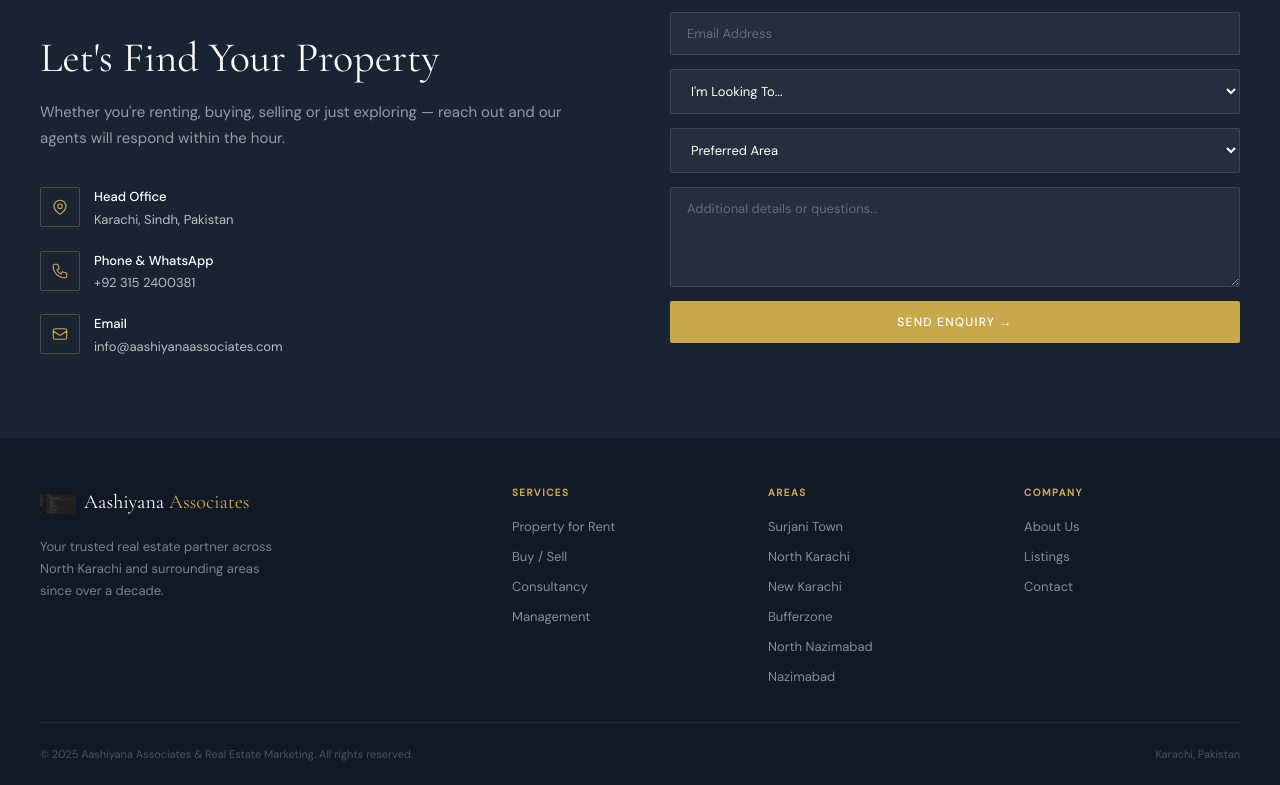
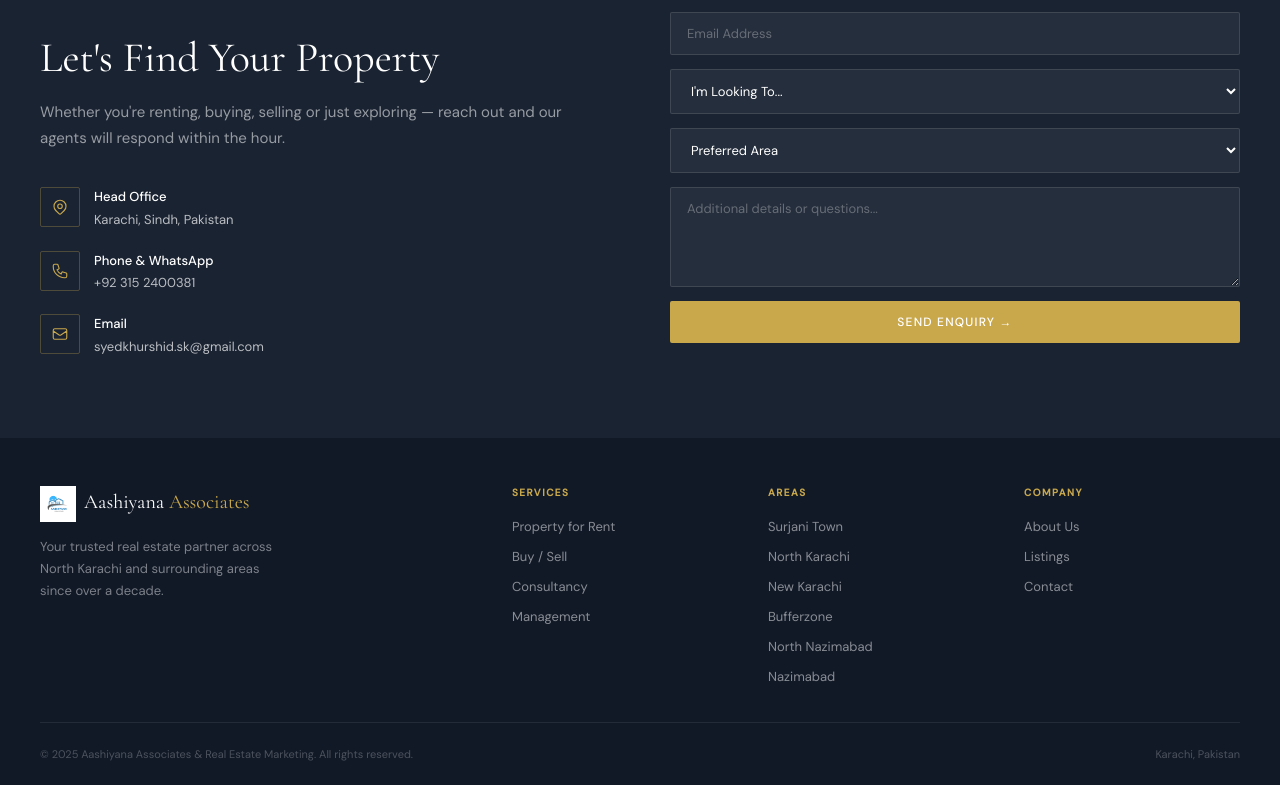
Before and after one commit to junaid-khurshid/aashiyana-website, a Next.js app: page / in a window 1280 px wide. Shown: the part 4244-5029 px from the top of the page. Built offline with nearby package versions, Linux system fonts and the light colour scheme.

Commit message:
changed the logo and email address

```diff
--- a/app/layout.tsx
+++ b/app/layout.tsx
@@ -1,33 +1,20 @@
 import type { Metadata } from "next";
-import { Geist, Geist_Mono } from "next/font/google";
 import "./globals.css";
 
-const geistSans = Geist({
-  variable: "--font-geist-sans",
-  subsets: ["latin"],
-});
-
-const geistMono = Geist_Mono({
-  variable: "--font-geist-mono",
-  subsets: ["latin"],
-});
-
 export const metadata: Metadata = {
-  title: "Create Next App",
-  description: "Generated by create next app",
+  title: "Aashiyana Associates & Real Estate Marketing – Karachi",
+  description: "Trusted real estate agency in North Karachi. Buy, sell, rent properties in Surjani, North Karachi, New Karachi, Bufferzone, Shadman, North Nazimabad and Nazimabad.",
+  keywords: "real estate karachi, property for rent karachi, house for sale north karachi, surjani town property",
 };
 
 export default function RootLayout({
   children,
-}: Readonly<{
+}: {
   children: React.ReactNode;
-}>) {
+}) {
   return (
-    <html
-      lang="en"
-      className={`${geistSans.variable} ${geistMono.variable} h-full antialiased`}
-    >
-      <body className="min-h-full flex flex-col">{children}</body>
+    <html lang="en">
+      <body>{children}</body>
     </html>
   );
 }
--- a/app/page.tsx
+++ b/app/page.tsx
@@ -19,7 +19,7 @@ export default function Home() {
       <header>
         <nav>
           <a href="#" className="nav-logo">
-            <Image src="/logo.png" alt="Aashiyana Associates logo" width={44} height={44} style={{ objectFit:"contain", marginRight:"10px" }} />
+            <Image src="/logo.png" alt="Aashiyana Associates logo" width={44} height={44} style={{ objectFit: "contain", marginRight: "10px" }} />
             Aashiyana <em>Associates</em>
           </a>
           <ul className="nav-links">
@@ -260,7 +260,7 @@ export default function Home() {
             ].map((listing, i) => (
               <div className="listing-card" key={i}>
                 <div className="listing-img">
-                  <Image src={listing.img} alt={listing.title} width={400} height={200} style={{ width:"100%", height:"200px", objectFit:"cover", display:"block" }} />
+                  <Image src={listing.img} alt={listing.title} width={400} height={200} style={{ width: "100%", height: "200px", objectFit: "cover", display: "block" }} />
                   <div className="listing-badge-wrap">
                     <span className={`badge ${listing.type === "rent" ? "badge-rent" : "badge-sale"}`}>
                       {listing.type === "rent" ? "For Rent" : "For Sale"}
@@ -374,7 +374,7 @@ export default function Home() {
                   </div>
                   <div className="contact-item-text">
                     <strong>Email</strong>
-                    info@aashiyanaassociates.com
+                    syedkhurshid.sk@gmail.com
                   </div>
                 </div>
               </div>
@@ -415,9 +415,9 @@ export default function Home() {
         <div className="footer-top">
           <div className="footer-brand">
             <span className="footer-logo">
-            <Image src="/logo.png" alt="Aashiyana Associates" width={36} height={36} style={{ objectFit:"contain", marginRight:"8px", verticalAlign:"middle" }} />
-            Aashiyana <em>Associates</em>
-          </span>
+              <Image src="/logo.png" alt="Aashiyana Associates" width={36} height={36} style={{ objectFit: "contain", marginRight: "8px", verticalAlign: "middle" }} />
+              Aashiyana <em>Associates</em>
+            </span>
             <p className="footer-tagline">Your trusted real estate partner across North Karachi and surrounding areas since over a decade.</p>
           </div>
           <div className="footer-col">
```
Also changed, not shown: public/logo.png.
